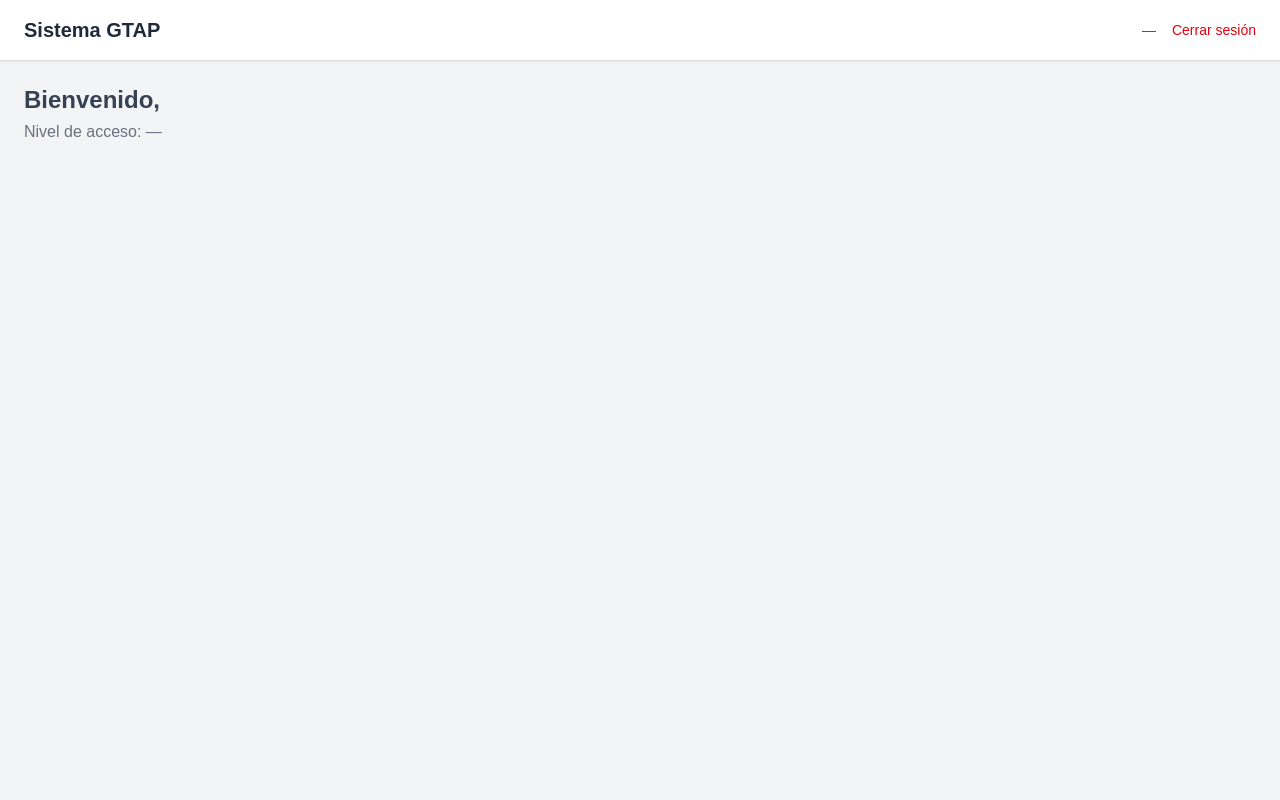
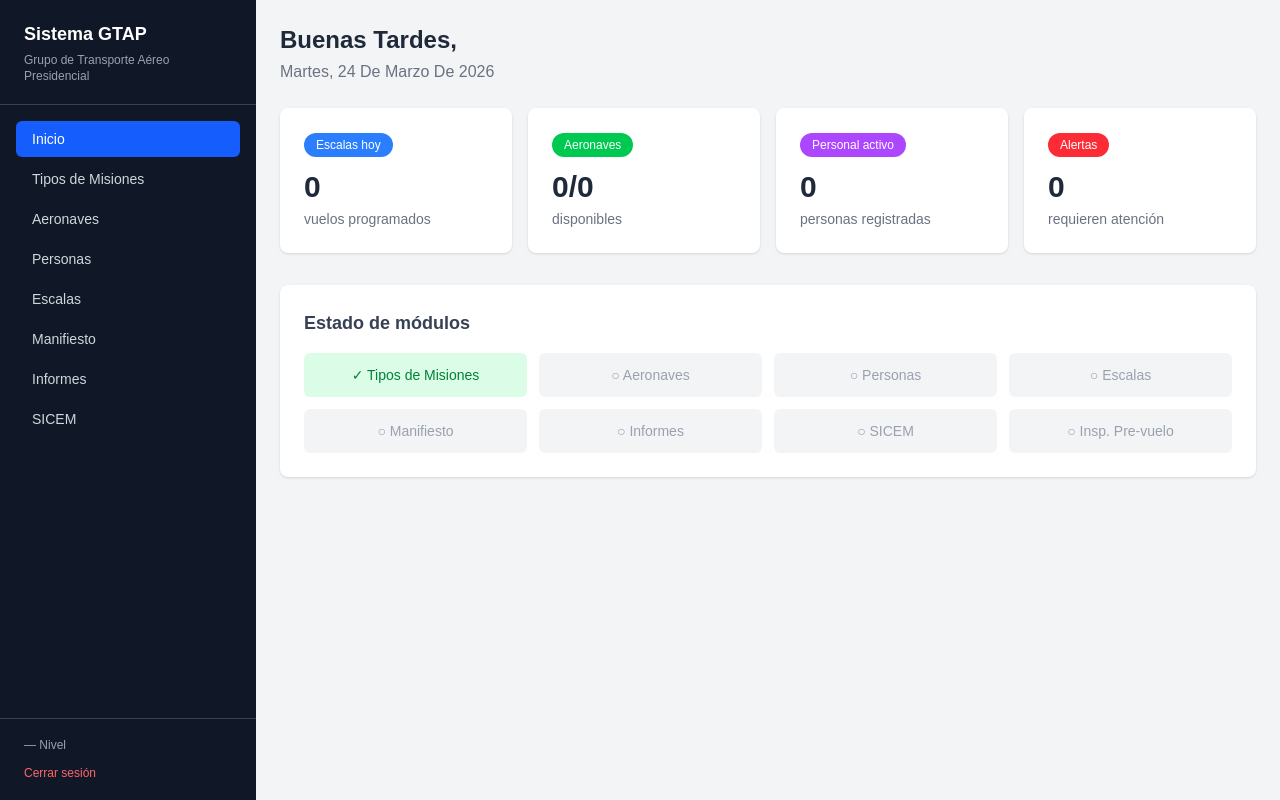
Before and after one commit to camilabgm/sistema_gtap, a Next.js app: page /dashboard in a window 1280 px wide. Built offline with nearby package versions, Linux system fonts and the light colour scheme; no server answers; the database is empty; sample sign-in values are in the browser's storage.

Commit message:
feat: dashboard profesional con navbar, tarjetas y estado de modulos

```diff
--- a/prisma/seed.js
+++ b/prisma/seed.js
@@ -1,40 +1,82 @@
-require("dotenv").config();
-const { PrismaClient } = require("@prisma/client");
-const bcrypt = require("bcryptjs");
+require("dotenv").config()
+const { PrismaClient } = require("@prisma/client")
+const bcrypt = require("bcryptjs")
 
-const prisma = new PrismaClient();
+const prisma = new PrismaClient()
+
+// Todos los módulos del sistema
+const modulos = [
+  "PERSONAS",
+  "AERONAVES",
+  "TIPOS_MISIONES",
+  "ESCALAS",
+  "MANIFIESTO",
+  "SICEM",
+  "INFORMES",
+  "INSPECCION_PREVUELO",
+]
 
 async function main() {
+  // ============================================
+  // NIVELES DE ACCESO
+  // ============================================
   const nivelI = await prisma.nivelAcceso.upsert({
     where: { nivel: "I" },
     update: {},
     create: { nivel: "I" },
-  });
+  })
 
   await prisma.nivelAcceso.upsert({
     where: { nivel: "II" },
     update: {},
     create: { nivel: "II" },
-  });
+  })
 
   await prisma.nivelAcceso.upsert({
     where: { nivel: "III" },
     update: {},
     create: { nivel: "III" },
-  });
+  })
 
   await prisma.nivelAcceso.upsert({
     where: { nivel: "IV" },
     update: {},
     create: { nivel: "IV" },
-  });
+  })
 
   await prisma.nivelAcceso.upsert({
     where: { nivel: "V" },
     update: {},
     create: { nivel: "V" },
-  });
+  })
 
+  // ============================================
+  // PERMISOS DEL NIVEL I — acceso total a todo
+  // ============================================
+  for (const modulo of modulos) {
+    await prisma.permiso.upsert({
+      where: {
+        nivel_id_modulo: {
+          nivel_id: nivelI.id,
+          modulo: modulo,
+        },
+      },
+      update: {},
+      create: {
+        nivel_id: nivelI.id,
+        modulo: modulo,
+        puede_ver: true,
+        puede_crear: true,
+        puede_editar: true,
+        puede_eliminar: true,
+        puede_reportes: true,
+      },
+    })
+  }
+
+  // ============================================
+  // ROL COMANDANTE
+  // ============================================
   const rolComandante = await prisma.rol.upsert({
     where: { nombre: "Comandante" },
     update: {},
@@ -42,8 +84,11 @@ async function main() {
       nombre: "Comandante",
       descripcion: "Acceso total al sistema",
     },
-  });
+  })
 
+  // ============================================
+  // PERSONA DEL COMANDANTE
+  // ============================================
   const persona = await prisma.persona.upsert({
     where: { nro_documento: "0000001" },
     update: {},
@@ -55,9 +100,12 @@ async function main() {
       escuadron: "PLANA_MAYOR",
       unidad: "Comandancia GTAP",
     },
-  });
+  })
 
-  const passwordHash = await bcrypt.hash("gtap2026", 10);
+  // ============================================
+  // USUARIO DEL COMANDANTE
+  // ============================================
+  const passwordHash = await bcrypt.hash("gtap2026", 10)
 
   await prisma.usuario.upsert({
     where: { username: "comandante" },
@@ -69,16 +117,16 @@ async function main() {
       rol_id: rolComandante.id,
       nivel_id: nivelI.id,
     },
-  });
+  })
 
-  console.log("✅ Seed completado exitosamente");
+  console.log("✅ Seed completado exitosamente")
 }
 
 main()
   .catch((e) => {
-    console.error(e);
-    process.exit(1);
+    console.error(e)
+    process.exit(1)
   })
   .finally(async () => {
-    await prisma.$disconnect();
-  });
+    await prisma.$disconnect()
+  })
--- /dev/null
+++ b/src/app/dashboard/layout.js
@@ -0,0 +1,33 @@
+import { getServerSession } from "next-auth"
+import { authOptions } from "@/auth"
+import { redirect } from "next/navigation"
+import Navbar from "@/components/dashboard/Navbar"
+
+export default async function DashboardLayout({ children }) {
+  // Leemos la sesión directamente en el servidor
+  // Si no hay sesión, redirigimos al login
+  const sesion = await getServerSession(authOptions)
+
+  if (!sesion) {
+    redirect("/login")
+  }
+
+  return (
+    <div className="flex min-h-screen bg-gray-100">
+
+      {/* Navbar lateral — recibe los datos del usuario como props */}
+      <Navbar
+        nombre={sesion.user.nombre}
+        apellido={sesion.user.apellido}
+        rol={sesion.user.rol}
+        nivel={sesion.user.nivel}
+      />
+
+      {/* Contenido principal — el ml-64 deja espacio para el navbar fijo */}
+      <main className="ml-64 flex-1 p-6">
+        {children}
+      </main>
+
+    </div>
+  )
+}
--- a/src/app/dashboard/page.js
+++ b/src/app/dashboard/page.js
@@ -1,52 +1,153 @@
-"use client";
+import { getServerSession } from "next-auth"
+import { authOptions } from "@/auth"
+import prisma from "@/lib/prisma"
 
-import { useSession, signOut } from "next-auth/react";
-import { useRouter } from "next/navigation";
-import { useEffect } from "react";
+// Función que obtiene las estadísticas para las tarjetas
+// Usamos try/catch en cada consulta porque algunos módulos
+// todavía no tienen tablas creadas en la BD
+async function obtenerEstadisticas() {
+  // Contamos personas activas — esta tabla ya existe
+  const totalPersonas = await prisma.persona.count({
+    where: { activo: true, deleted_at: null }
+  })
 
-export default function DashboardPage() {
-  const { data: session, status } = useSession();
-  const router = useRouter();
+  // Contamos tipos de misiones activos — esta tabla ya existe
+  const totalTiposMisiones = await prisma.tipoMision.count({
+    where: { activo: true, deleted_at: null }
+  })
 
-  useEffect(() => {
-    if (status === "unauthenticated") {
-      router.push("/login");
-    }
-  }, [status, router]);
+  // Las siguientes tablas todavía no existen en el schema
+  // Las dejamos en 0 por ahora y se llenarán cuando creemos esos módulos
+  const escalasHoy = 0
+  const aeronavesDisponibles = 0
+  const totalAeronaves = 0
+  const alertas = 0
 
-  if (status === "loading") {
-    return (
-      <div className="min-h-screen flex items-center justify-center">
-        <p className="text-gray-500">Cargando...</p>
-      </div>
-    );
+  return {
+    totalPersonas,
+    totalTiposMisiones,
+    escalasHoy,
+    aeronavesDisponibles,
+    totalAeronaves,
+    alertas,
   }
+}
+
+// Formatea la fecha actual en español
+function obtenerFechaYSaludo() {
+  const ahora = new Date()
+  const hora = ahora.getHours()
+
+  let saludo
+  if (hora >= 6 && hora < 12) saludo = "Buenos días"
+  else if (hora >= 12 && hora < 19) saludo = "Buenas tardes"
+  else saludo = "Buenas noches"
+
+  const fecha = ahora.toLocaleDateString("es-PY", {
+    weekday: "long",
+    year: "numeric",
+    month: "long",
+    day: "numeric",
+  })
+
+  return { saludo, fecha }
+}
+
+export default async function DashboardPage() {
+  const sesion = await getServerSession(authOptions)
+  const stats = await obtenerEstadisticas()
+  const { saludo, fecha } = obtenerFechaYSaludo()
+
+  // Las tarjetas del dashboard
+  // Cuando avancemos con módulos, los valores se actualizarán solos
+  const tarjetas = [
+    {
+      titulo: "Escalas hoy",
+      valor: stats.escalasHoy,
+      descripcion: "vuelos programados",
+      color: "bg-blue-500",
+    },
+    {
+      titulo: "Aeronaves",
+      valor: `${stats.aeronavesDisponibles}/${stats.totalAeronaves}`,
+      descripcion: "disponibles",
+      color: "bg-green-500",
+    },
+    {
+      titulo: "Personal activo",
+      valor: stats.totalPersonas,
+      descripcion: "personas registradas",
+      color: "bg-purple-500",
+    },
+    {
+      titulo: "Alertas",
+      valor: stats.alertas,
+      descripcion: "requieren atención",
+      color: "bg-red-500",
+    },
+  ]
 
   return (
-    <div className="min-h-screen bg-gray-100">
-      <nav className="bg-white shadow-sm px-6 py-4 flex justify-between items-center">
-        <h1 className="text-xl font-bold text-gray-800">Sistema GTAP</h1>
-        <div className="flex items-center gap-4">
-          <span className="text-sm text-gray-600">
-            {session?.user?.nombre} {session?.user?.apellido} — {session?.user?.rol}
-          </span>
-          <button
-            onClick={() => signOut({ callbackUrl: "/login" })}
-            className="text-sm text-red-600 hover:text-red-800"
+    <div>
+      {/* Encabezado */}
+      <div className="mb-6">
+        <h2 className="text-2xl font-bold text-gray-800 capitalize">
+          {saludo}, {sesion.user.nombre}
+        </h2>
+        <p className="text-gray-500 mt-1 capitalize">{fecha}</p>
+      </div>
+
+      {/* Tarjetas de resumen */}
+      <div className="grid grid-cols-1 md:grid-cols-2 lg:grid-cols-4 gap-4 mb-8">
+        {tarjetas.map((tarjeta) => (
+          <div
+            key={tarjeta.titulo}
+            className="bg-white rounded-lg shadow-sm p-6"
           >
-            Cerrar sesión
-          </button>
+            <div className={`inline-block px-3 py-1 rounded-full text-white text-xs font-medium ${tarjeta.color} mb-3`}>
+              {tarjeta.titulo}
+            </div>
+            <p className="text-3xl font-bold text-gray-800">
+              {tarjeta.valor}
+            </p>
+            <p className="text-sm text-gray-500 mt-1">
+              {tarjeta.descripcion}
+            </p>
+          </div>
+        ))}
+      </div>
+
+      {/* Sección de módulos disponibles */}
+      <div className="bg-white rounded-lg shadow-sm p-6">
+        <h3 className="text-lg font-semibold text-gray-700 mb-4">
+          Estado de módulos
+        </h3>
+        <div className="grid grid-cols-2 md:grid-cols-4 gap-3">
+          {[
+            { nombre: "Tipos de Misiones", activo: true },
+            { nombre: "Aeronaves",         activo: false },
+            { nombre: "Personas",          activo: false },
+            { nombre: "Escalas",           activo: false },
+            { nombre: "Manifiesto",        activo: false },
+            { nombre: "Informes",          activo: false },
+            { nombre: "SICEM",             activo: false },
+            { nombre: "Insp. Pre-vuelo",   activo: false },
+          ].map((modulo) => (
+            <div
+              key={modulo.nombre}
+              className={`
+                px-4 py-3 rounded-md text-sm font-medium text-center
+                ${modulo.activo
+                  ? "bg-green-100 text-green-700"
+                  : "bg-gray-100 text-gray-400"
+                }
+              `}
+            >
+              {modulo.activo ? "✓" : "○"} {modulo.nombre}
+            </div>
+          ))}
         </div>
-      </nav>
-
-      <main className="p-6">
-        <h2 className="text-2xl font-semibold text-gray-700">
-          Bienvenido, {session?.user?.nombre}
-        </h2>
-        <p className="text-gray-500 mt-1">
-          Nivel de acceso: {session?.user?.nivel} — {session?.user?.rol}
-        </p>
-      </main>
+      </div>
     </div>
-  );
+  )
 }
--- /dev/null
+++ b/src/components/dashboard/Navbar.jsx
@@ -0,0 +1,81 @@
+"use client"
+
+import { signOut } from "next-auth/react"
+import Link from "next/link"
+import { usePathname } from "next/navigation"
+
+// Estos son los módulos del sistema
+// A medida que avancemos, cada uno tendrá su ruta real
+const modulos = [
+  { nombre: "Inicio",            ruta: "/dashboard" },
+  { nombre: "Tipos de Misiones", ruta: "/dashboard/tipos-misiones" },
+  { nombre: "Aeronaves",         ruta: "/dashboard/aeronaves" },
+  { nombre: "Personas",          ruta: "/dashboard/personas" },
+  { nombre: "Escalas",           ruta: "/dashboard/escalas" },
+  { nombre: "Manifiesto",        ruta: "/dashboard/manifiesto" },
+  { nombre: "Informes",          ruta: "/dashboard/informes" },
+  { nombre: "SICEM",             ruta: "/dashboard/sicem" },
+]
+
+export default function Navbar({ nombre, apellido, rol, nivel }) {
+  // usePathname nos dice en qué página estamos ahora mismo
+  // Lo usamos para resaltar el módulo activo en el menú
+  const pathname = usePathname()
+
+  return (
+    <div className="flex h-screen flex-col bg-gray-900 text-white w-64 fixed left-0 top-0">
+
+      {/* Logo y título */}
+      <div className="px-6 py-5 border-b border-gray-700">
+        <h1 className="text-lg font-bold text-white">Sistema GTAP</h1>
+        <p className="text-xs text-gray-400 mt-1">
+          Grupo de Transporte Aéreo Presidencial
+        </p>
+      </div>
+
+      {/* Menú de módulos */}
+      <nav className="flex-1 px-4 py-4 overflow-y-auto">
+        <ul className="space-y-1">
+          {modulos.map((modulo) => {
+            // Verificamos si esta ruta es la página actual
+            const estaActivo = pathname === modulo.ruta
+
+            return (
+              <li key={modulo.ruta}>
+                <Link
+                  href={modulo.ruta}
+                  className={`
+                    block px-4 py-2 rounded-md text-sm transition-colors
+                    ${estaActivo
+                      ? "bg-blue-600 text-white font-medium"
+                      : "text-gray-300 hover:bg-gray-700 hover:text-white"
+                    }
+                  `}
+                >
+                  {modulo.nombre}
+                </Link>
+              </li>
+            )
+          })}
+        </ul>
+      </nav>
+
+      {/* Datos del usuario y botón de cerrar sesión */}
+      <div className="px-6 py-4 border-t border-gray-700">
+        <p className="text-sm font-medium text-white">
+          {nombre} {apellido}
+        </p>
+        <p className="text-xs text-gray-400 mt-0.5">
+          {rol} — Nivel {nivel}
+        </p>
+        <button
+          onClick={() => signOut({ callbackUrl: "/login" })}
+          className="mt-3 w-full text-xs text-red-400 hover:text-red-300 text-left transition-colors"
+        >
+          Cerrar sesión
+        </button>
+      </div>
+
+    </div>
+  )
+}
--- /dev/null
+++ b/src/lib/prisma.js
@@ -0,0 +1,11 @@
+import { PrismaClient } from "@prisma/client"
+
+const globalForPrisma = globalThis
+
+const prisma = globalForPrisma.prisma ?? new PrismaClient()
+
+if (process.env.NODE_ENV !== "production") {
+  globalForPrisma.prisma = prisma
+}
+
+export default prisma
```
Also changed, not shown: 2 other files (tests, documents, lock files or other folders).
